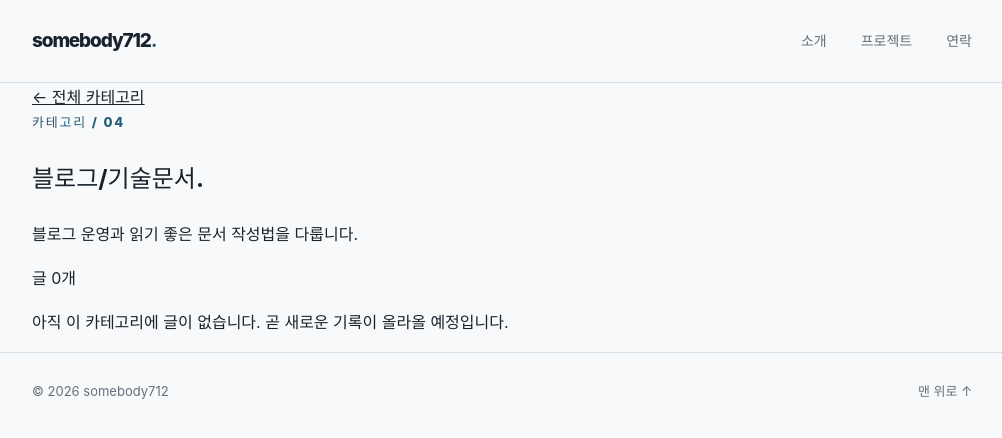
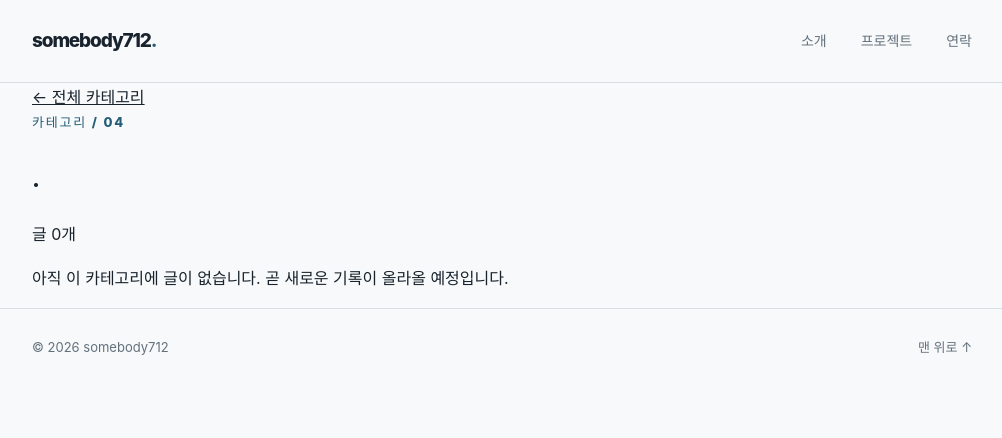
Before and after one commit to somebody712/somebody712.github.io, a Jekyll site: the page built from categories/blog-docs.md, in a window 1280 px wide. Shown: the top 438 px of the page, without its empty margins (138-1140 px from the left). Built offline with Jekyll 4.4.1, drawn with Linux system fonts in a browser that asks for light colours; part of the change alters nothing that is shown.

Commit message:
Add blog categories

```diff
--- a/_data/categories.yml
+++ b/_data/categories.yml
@@ -1,24 +1,12 @@
-- id: development
+- slug: development
   name: 개발
-  description: 구현 과정과 배운 개념을 코드와 함께 정리합니다.
-  url: /categories/development/
-- id: ctf-wargame
-  name: CTF/Wargame
-  description: 문제 접근법과 풀이 과정을 재현 가능하게 남깁니다.
-  url: /categories/ctf-wargame/
-- id: bugbounty
+- slug: ctf-wargame
+  name: CTF / Wargame
+- slug: bugbounty
   name: BugbBounty
-  description: 취약점 탐색, 검증과 제보 과정을 기록합니다.
-  url: /categories/bugbounty/
-- id: blog-docs
-  name: 블로그/기술문서
-  description: 블로그 운영과 읽기 좋은 문서 작성법을 다룹니다.
-  url: /categories/blog-docs/
-- id: papers-conferences
-  name: 논문/컨퍼런스
-  description: 논문과 발표에서 얻은 핵심 내용을 정리합니다.
-  url: /categories/papers-conferences/
-- id: contests-certifications
-  name: 공모전/자격증
-  description: 준비 과정, 학습 계획과 회고를 모읍니다.
-  url: /categories/contests-certifications/
+- slug: blog-docs
+  name: 블로그 / 기술문서
+- slug: papers-conferences
+  name: 논문 / 컨퍼런스
+- slug: contests-certifications
+  name: 공모전 / 자격증
```
